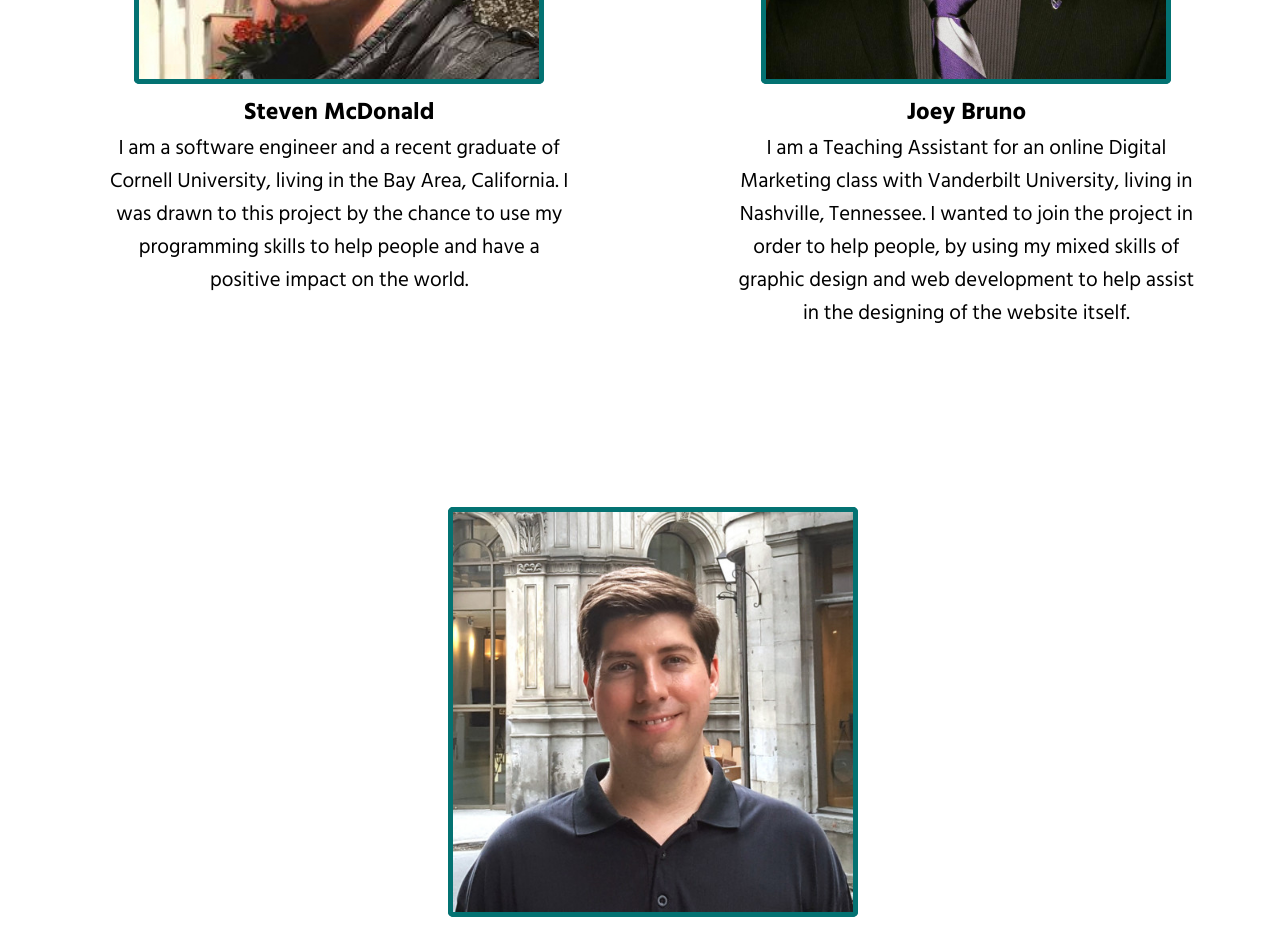
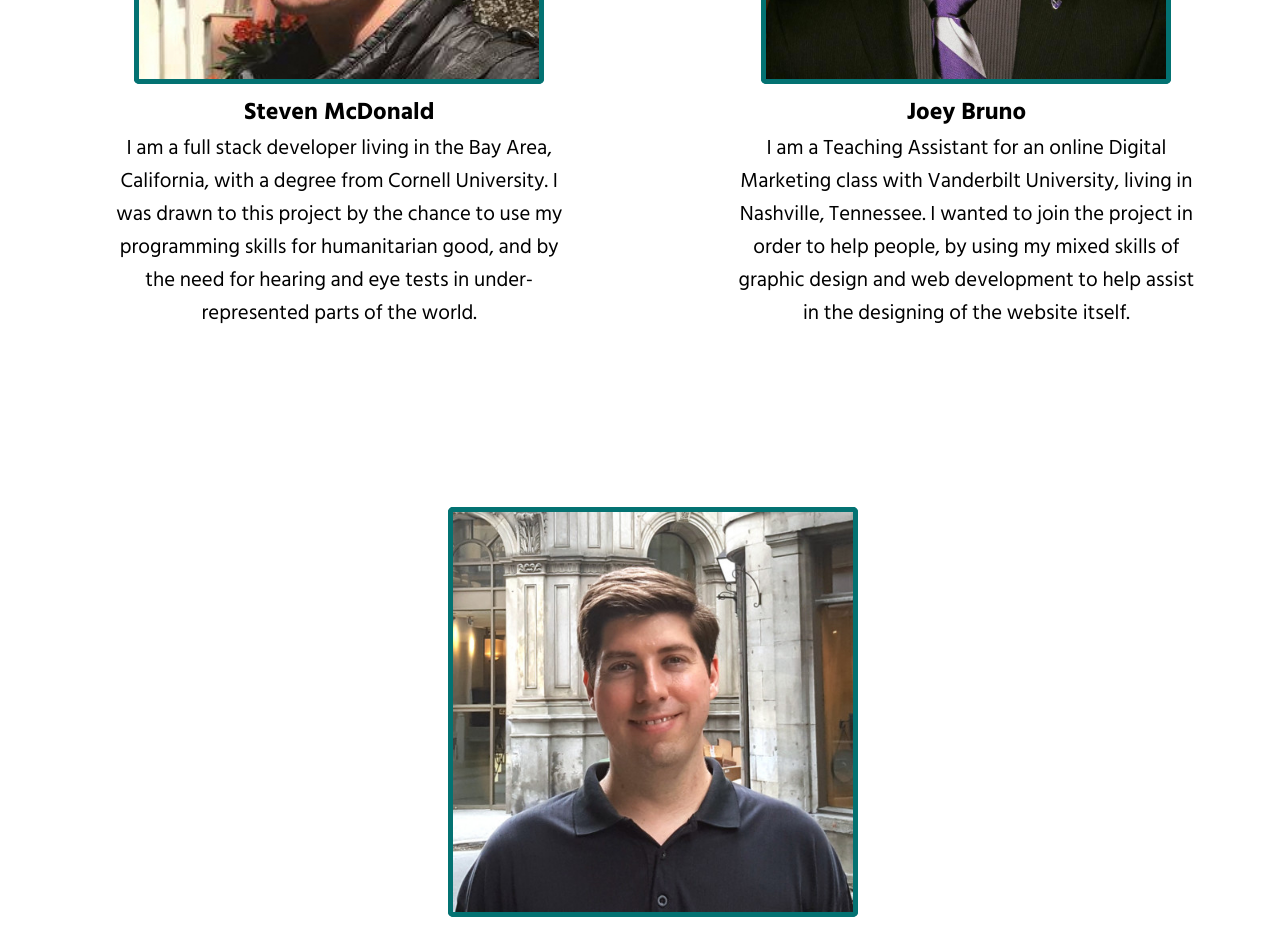
Before and after one commit to StevenMcDonald97/cb-hd-next-test, a Next.js app: page /AboutTeam in a window 1280 px wide. Shown: the part 1540-2468 px from the top of the page. Built offline with nearby package versions, Linux system fonts and the light colour scheme.

Commit message:
preparing to deploy

```diff
--- a/pages/AboutTeam.js
+++ b/pages/AboutTeam.js
@@ -78,10 +78,10 @@ const AboutTeam = () => {
               />
               <h2>Steven McDonald</h2>
               <p style={{ fontSize: "1.3rem" }}>
-                I am a software engineer and a recent graduate of Cornell
-                University, living in the Bay Area, California. I was drawn to this
-                project by the chance to use my programming skills to help people
-                and have a positive impact on the world.
+                I am a full stack developer living in the Bay Area, California, with a degree
+                from Cornell University. I was drawn to this project by the chance to use my
+                programming skills for humanitarian good, and by the need for hearing
+                and eye tests in under-represented parts of the world.
               </p>
             </div>
           </div>
```
